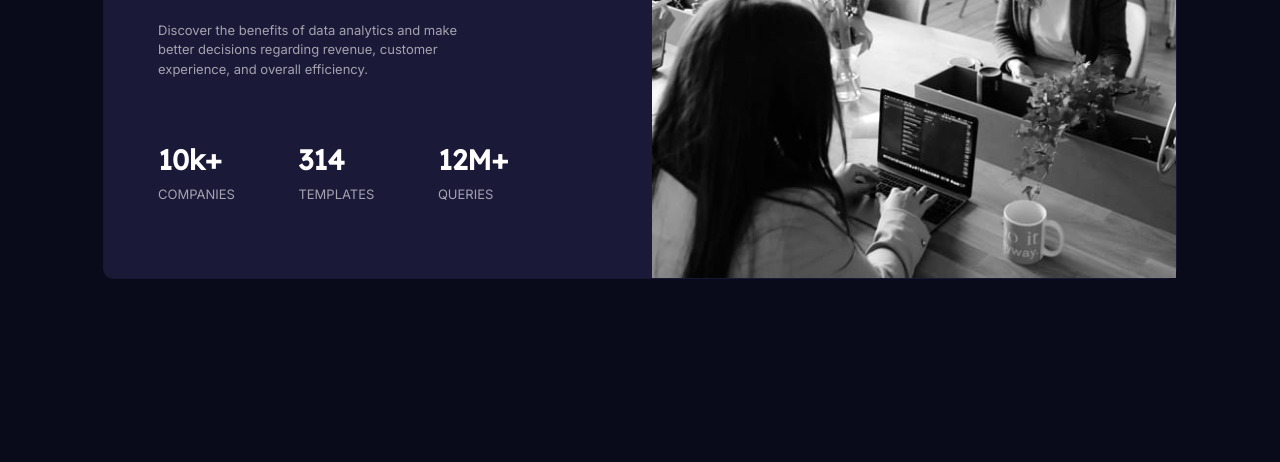
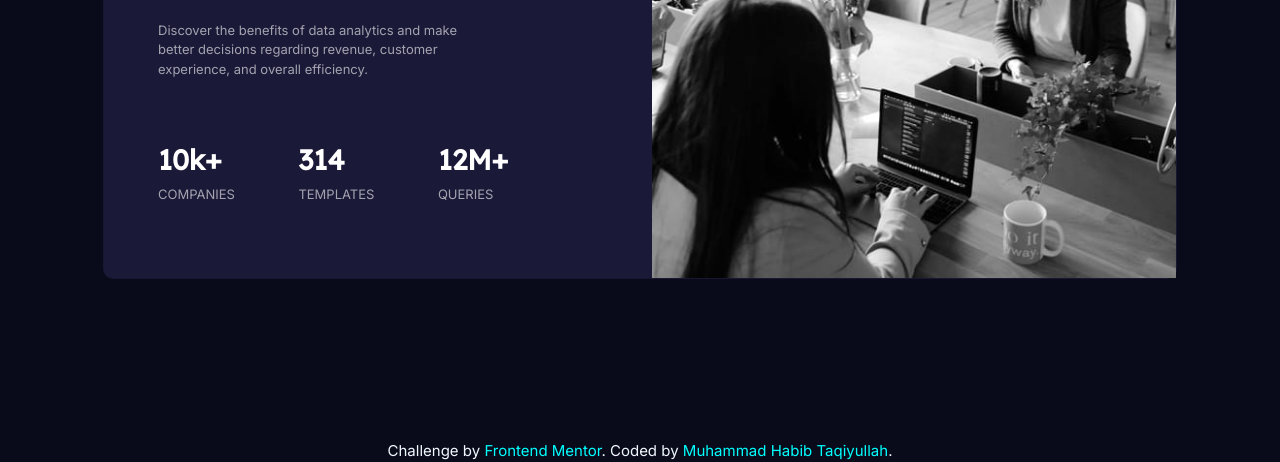
Before and after one commit to muhabibta/stats-preview-card, a plain HTML site: page index.html in a window 1280 px wide. Shown: the part 338-800 px from the top of the page. Drawn offline with nearby package versions, Linux system fonts and the light colour scheme.

Commit message:
Changing Web Title and adding footer

```diff
--- a/index.html
+++ b/index.html
@@ -9,7 +9,7 @@
     <link href="https://cdn.jsdelivr.net/npm/bootstrap@5.1.3/dist/css/bootstrap.min.css" rel="stylesheet" integrity="sha384-1BmE4kWBq78iYhFldvKuhfTAU6auU8tT94WrHftjDbrCEXSU1oBoqyl2QvZ6jIW3" crossorigin="anonymous" />
     <link rel="stylesheet" href="style.css" />
 
-    <title>Hello, world!</title>
+    <title>Frontend Mentor | Stats preview card component</title>
   </head>
   <body>
     <section class="d-flex align-items-center">
@@ -45,6 +45,9 @@
         </div>
       </div>
     </section>
+    <footer class="text-center container-fluid">
+      <div class="attribution">Challenge by <a href="https://www.frontendmentor.io?ref=challenge" target="_blank">Frontend Mentor</a>. Coded by <a href="https://github.com/muhabibta/" target="_blank">Muhammad Habib Taqiyullah</a>.</div>
+    </footer>
 
     <!-- Option 1: Bootstrap Bundle with Popper -->
     <script src="https://cdn.jsdelivr.net/npm/bootstrap@5.1.3/dist/js/bootstrap.bundle.min.js" integrity="sha384-ka7Sk0Gln4gmtz2MlQnikT1wXgYsOg+OMhuP+IlRH9sENBO0LRn5q+8nbTov4+1p" crossorigin="anonymous"></script>
--- a/style.css
+++ b/style.css
@@ -57,3 +57,14 @@ p {
 .data div:hover:nth-child(n+1){
     transform: translateY(-10px) ;
 }
+footer{
+  font-size: 15px;
+  font-family: "Inter", sans-serif;
+  color: aliceblue;
+  position: absolute;
+  bottom: 0;
+}
+footer a{
+  text-decoration: none;
+  color: aqua;
+}
```
